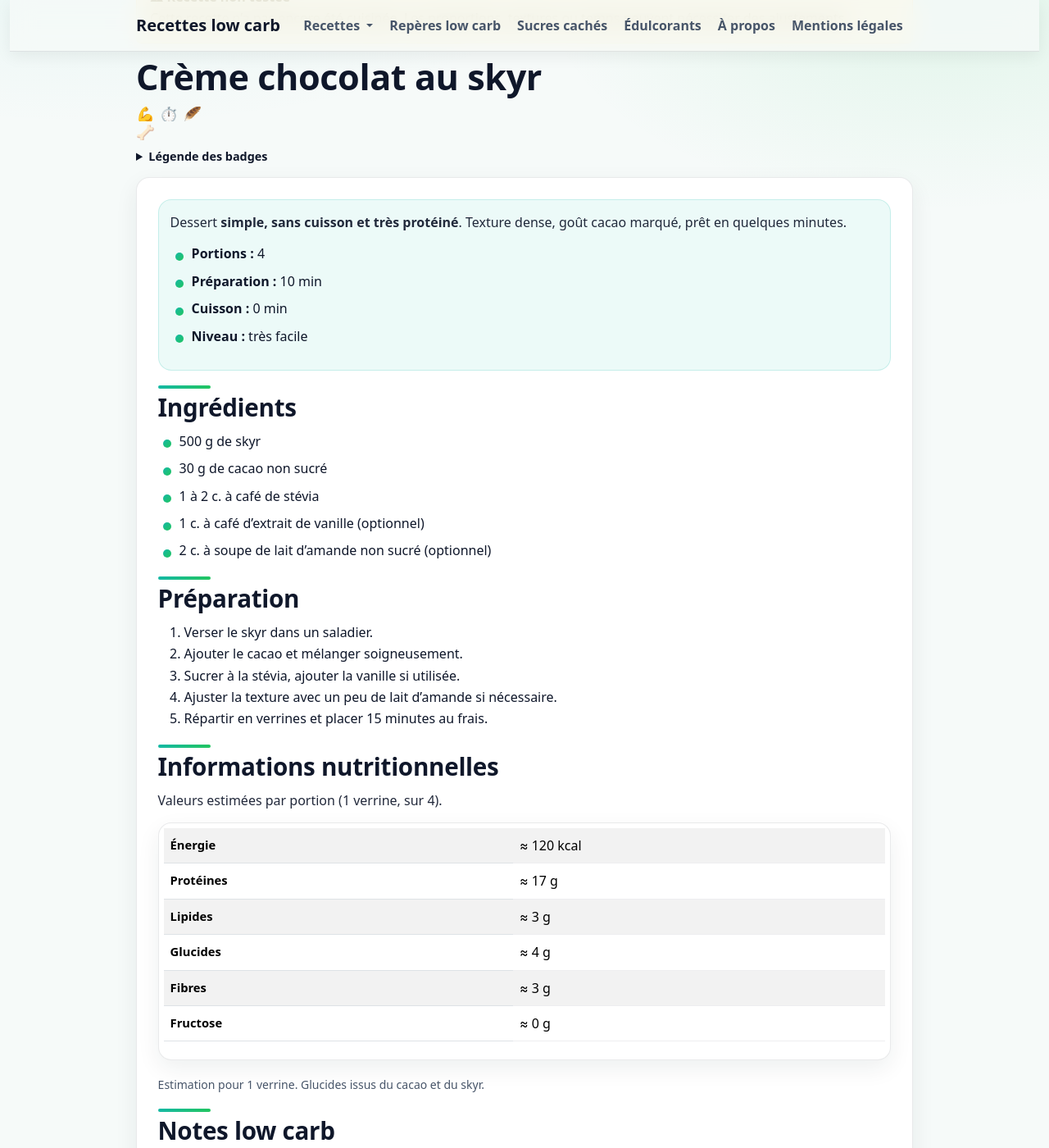
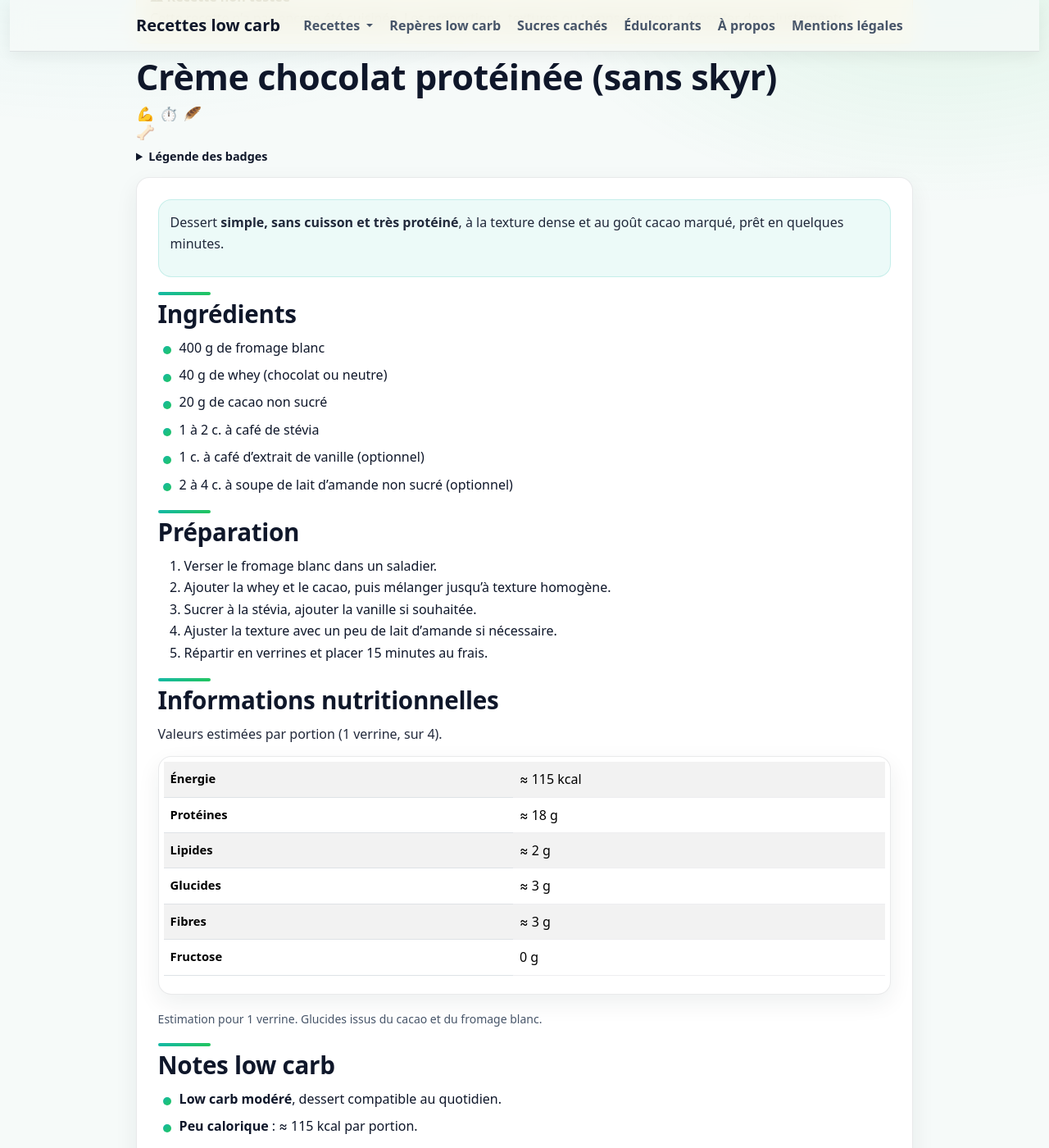
Before and after one commit to laurie-boissay/laurie-boissay.github.io, a Jekyll site: the page built from recettes/creme-chocolat-au-skyr.html, in a window 1280 px wide and 1400 px high, scrolled down 206 px. Shown: the whole window at 82% size. Built offline with Jekyll 4.4.1, drawn with Linux system fonts in a browser that asks for light colours; some of the changed text lies outside the part shown.

```diff
--- a/recettes/creme-chocolat-au-skyr.html
+++ b/recettes/creme-chocolat-au-skyr.html
@@ -1,11 +1,11 @@
 ---
 layout: recipe
-title: "Crème chocolat au skyr"
-description: "Crème dessert chocolat au skyr, sans sucre ajouté. Dessert low carb modéré, très protéiné et rapide."
-recipe_title: "Crème chocolat au skyr"
+title: "Crème chocolat protéinée (sans skyr)"
+description: "Crème dessert chocolat sans skyr, à base de fromage blanc et whey. Dessert low carb modéré, très protéiné et rapide."
+recipe_title: "Crème chocolat protéinée (sans skyr)"
 recipe_subtitle: "Dessert express sans cuisson, riche en protéines"
 recipe_group: "Desserts & crèmes"
-recipe_sort: "creme-chocolat-skyr"
+recipe_sort: "creme-chocolat-proteinee-sans-skyr"
 recipe_tested: false
 tags:
   - gout-sucre
@@ -22,59 +22,56 @@ extra_head: |
   {
     "@context": "https://schema.org",
     "@type": "Recipe",
-    "name": "Crème chocolat au skyr",
-    "description": "Crème dessert chocolat au skyr, sans sucre ajouté. Low carb modéré.",
+    "name": "Crème chocolat protéinée sans skyr",
+    "description": "Crème dessert chocolat sans skyr, à base de fromage blanc et whey. Low carb modéré.",
     "recipeYield": "4 portions",
     "prepTime": "PT10M",
     "cookTime": "PT0M",
     "totalTime": "PT10M",
     "recipeCategory": "Desserts & crèmes",
-    "keywords": "low carb, creme chocolat, skyr",
+    "keywords": "low carb, creme chocolat, whey",
     "author": { "@type": "Person", "name": "Laurie" },
     "recipeIngredient": [
-      "500 g de skyr",
-      "30 g de cacao non sucré",
+      "400 g de fromage blanc",
+      "40 g de whey (chocolat ou neutre)",
+      "20 g de cacao non sucré",
       "1 à 2 c. à café de stévia (selon goût)",
       "1 c. à café d’extrait de vanille (optionnel)",
-      "2 c. à soupe de lait d’amande non sucré (ajustement texture)"
+      "2 à 4 c. à soupe de lait d’amande non sucré (ajustement texture)"
     ],
     "recipeInstructions": [
-      { "@type": "HowToStep", "text": "Mélanger le skyr et le cacao." },
-      { "@type": "HowToStep", "text": "Ajouter la stévia et la vanille." },
+      { "@type": "HowToStep", "text": "Mettre le fromage blanc dans un saladier." },
+      { "@type": "HowToStep", "text": "Ajouter la whey et le cacao, mélanger soigneusement." },
+      { "@type": "HowToStep", "text": "Sucrer à la stévia, ajouter la vanille si utilisée." },
       { "@type": "HowToStep", "text": "Ajuster la texture avec le lait d’amande." },
       { "@type": "HowToStep", "text": "Réserver au frais 15 minutes avant service." }
     ]
   }
   </script>
 ---
-
 <div class="recipe-lead">
   <p>
-    Dessert <strong>simple, sans cuisson et très protéiné</strong>.
-    Texture dense, goût cacao marqué, prêt en quelques minutes.
+    Dessert <strong>simple, sans cuisson et très protéiné</strong>,
+    à la texture dense et au goût cacao marqué,
+    prêt en quelques minutes.
   </p>
-  <ul>
-    <li><strong>Portions :</strong> 4</li>
-    <li><strong>Préparation :</strong> 10 min</li>
-    <li><strong>Cuisson :</strong> 0 min</li>
-    <li><strong>Niveau :</strong> très facile</li>
-  </ul>
 </div>
 
 <h2>Ingrédients</h2>
 <ul>
-  <li>500 g de skyr</li>
-  <li>30 g de cacao non sucré</li>
+  <li>400 g de fromage blanc</li>
+  <li>40 g de whey (chocolat ou neutre)</li>
+  <li>20 g de cacao non sucré</li>
   <li>1 à 2 c. à café de stévia</li>
   <li>1 c. à café d’extrait de vanille (optionnel)</li>
-  <li>2 c. à soupe de lait d’amande non sucré (optionnel)</li>
+  <li>2 à 4 c. à soupe de lait d’amande non sucré (optionnel)</li>
 </ul>
 
 <h2>Préparation</h2>
 <ol>
-  <li>Verser le skyr dans un saladier.</li>
-  <li>Ajouter le cacao et mélanger soigneusement.</li>
-  <li>Sucrer à la stévia, ajouter la vanille si utilisée.</li>
+  <li>Verser le fromage blanc dans un saladier.</li>
+  <li>Ajouter la whey et le cacao, puis mélanger jusqu’à texture homogène.</li>
+  <li>Sucrer à la stévia, ajouter la vanille si souhaitée.</li>
   <li>Ajuster la texture avec un peu de lait d’amande si nécessaire.</li>
   <li>Répartir en verrines et placer 15 minutes au frais.</li>
 </ol>
@@ -86,19 +83,19 @@ extra_head: |
     <tbody>
       <tr>
         <th scope="row">Énergie</th>
-        <td>≈ 120 kcal</td>
+        <td>≈ 115 kcal</td>
       </tr>
       <tr>
         <th scope="row">Protéines</th>
-        <td>≈ 17 g</td>
+        <td>≈ 18 g</td>
       </tr>
       <tr>
         <th scope="row">Lipides</th>
-        <td>≈ 3 g</td>
+        <td>≈ 2 g</td>
       </tr>
       <tr>
         <th scope="row">Glucides</th>
-        <td>≈ 4 g</td>
+        <td>≈ 3 g</td>
       </tr>
       <tr>
         <th scope="row">Fibres</th>
@@ -106,19 +103,19 @@ extra_head: |
       </tr>
       <tr>
         <th scope="row">Fructose</th>
-        <td>≈ 0 g</td>
+        <td>0 g</td>
       </tr>
     </tbody>
   </table>
 </div>
 <p class="small text-muted">
-  Estimation pour 1 verrine. Glucides issus du cacao et du skyr.
+  Estimation pour 1 verrine. Glucides issus du cacao et du fromage blanc.
 </p>
 
 <h2>Notes low carb</h2>
 <ul>
   <li><strong>Low carb modéré</strong>, dessert compatible au quotidien.</li>
-  <li><strong>Peu calorique</strong> : ≈ 120 kcal par portion.</li>
-  <li><strong>Très protéiné</strong> grâce au skyr.</li>
+  <li><strong>Peu calorique</strong> : ≈ 115 kcal par portion.</li>
+  <li><strong>Très protéiné</strong> grâce à l’association whey + fromage blanc.</li>
   <li>Peut servir de base pour mousse (ajout de blancs montés).</li>
 </ul>
```
Also changed, not shown: recettes/creme-aux-oeufs-salee.html (+8 -14 lines), recettes/creme-aux-oeufs-sucree.html (+9 -15 lines), 1 other file.
